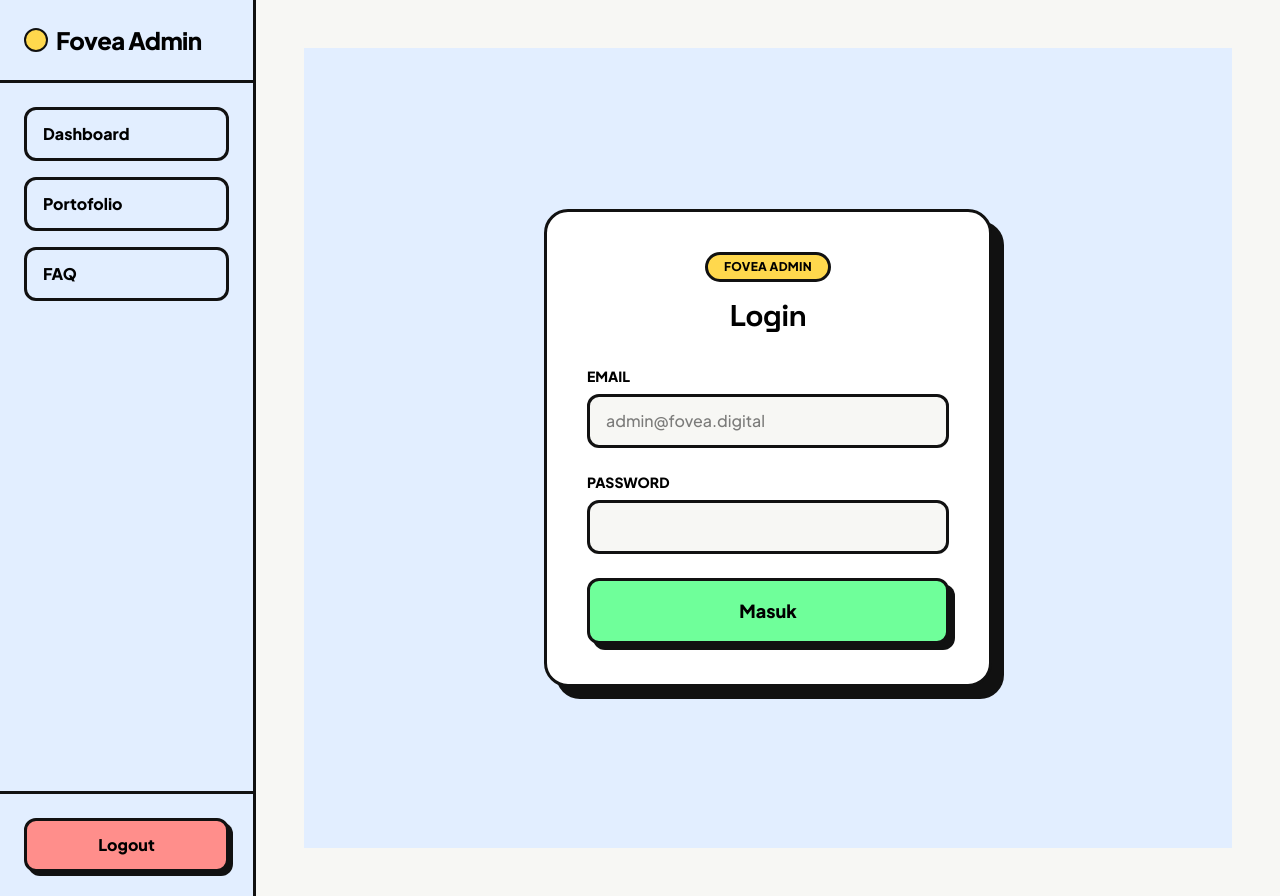
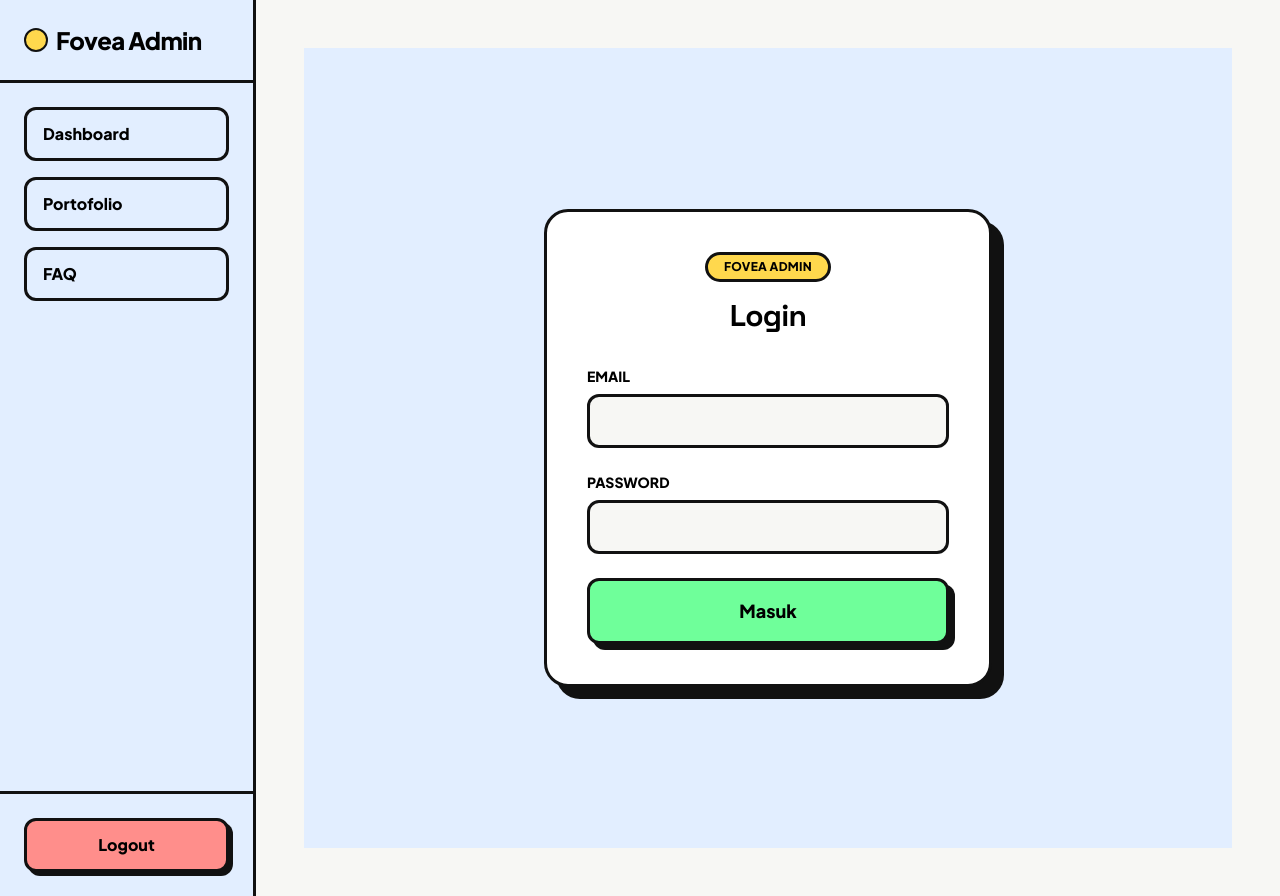
Before and after one commit to Fovea-Tech/company-profile, a Next.js app: page /admin/login in a window 1280 px wide. Built offline with nearby package versions, Linux system fonts and the light colour scheme; no server answers.

Commit message:
delete placeholder

```diff
--- a/src/app/admin/login/page.tsx
+++ b/src/app/admin/login/page.tsx
@@ -43,7 +43,6 @@ export default function LoginPage() {
               id="email"
               name="email"
               required
-              placeholder="admin@fovea.digital"
               className="w-full rounded-xl border-[3px] border-black bg-[#F7F7F4] px-4 py-3 text-base font-medium text-black focus:bg-white focus:outline-none focus:ring-4 focus:ring-[#FFD84D] transition-all"
             />
           </div>
```
